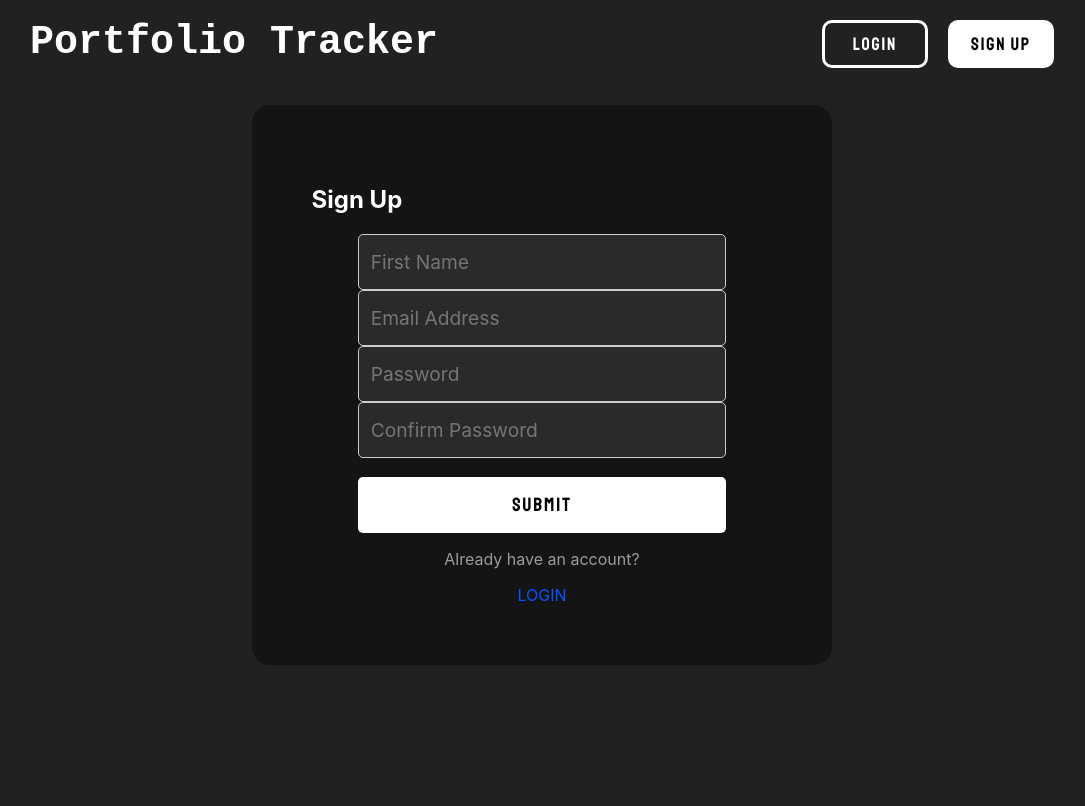
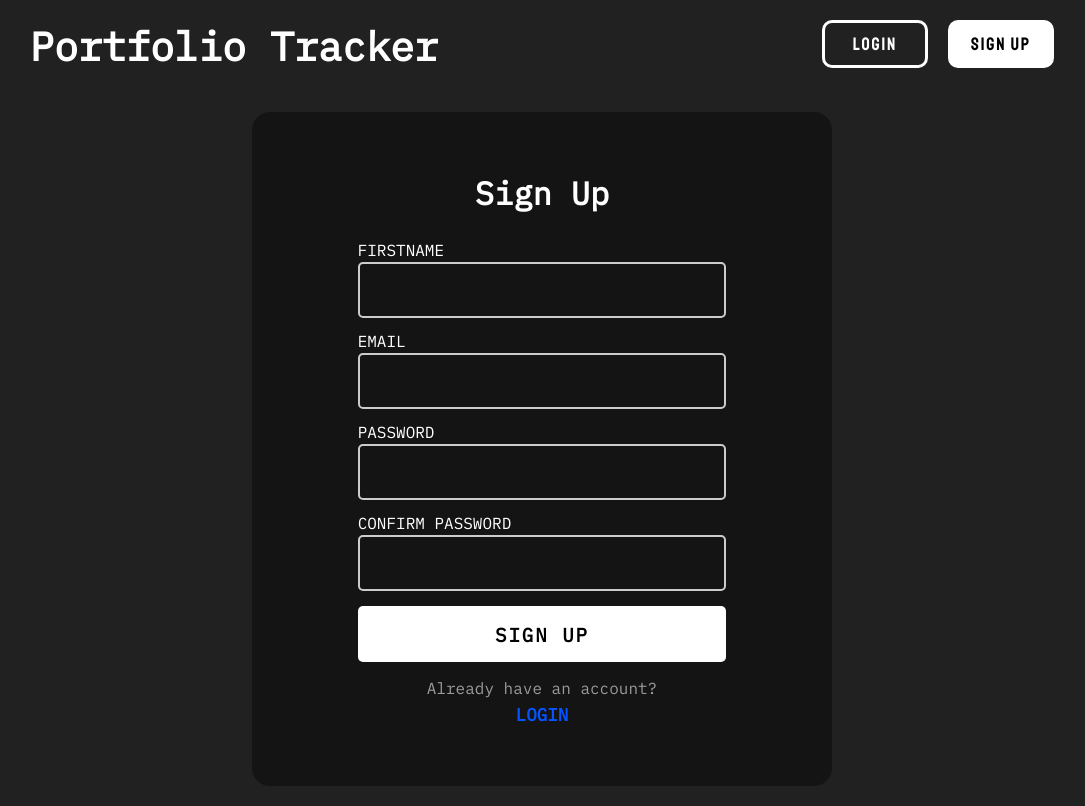
Before and after one commit to JonoMitter/portfolio-tracker, a React (Create React App) app in the folder frontend/: page /signup in a window 1280 px wide. Shown: the whole page, without its empty margins (98-1183 px from the left). Built offline with nearby package versions, Linux system fonts and the light colour scheme; no server answers.

Commit message:
login and signup form styling in place for validation errors

```diff
--- a/frontend/src/pages/SignUp.tsx
+++ b/frontend/src/pages/SignUp.tsx
@@ -45,22 +45,31 @@ const SignUp = () => {
   return (
     <section>
       <div className="form-outer">
-        <h1 className="form-title">Sign Up</h1>
+        <h1 className="form-heading">Sign Up</h1>
+        <br></br>
+
         <form className="form" onSubmit={submit}>
+          <label htmlFor="">FIRSTNAME</label>
+          <input className="input" name="name" required
+            onChange={e => setName(e.target.value)} />
+          <p className="form-error"></p>
 
-          <input className="input" placeholder="First Name" required
-            onChange={e => setName(e.target.value)} /><br />
+          <label htmlFor="email">EMAIL</label>
+          <input type="email" className="input" name="email" required
+            onChange={e => setEmail(e.target.value)} />
+          <p className="form-error"></p>
 
-          <input type="email" className="input" placeholder="Email Address" required
-            onChange={e => setEmail(e.target.value)} /><br />
+          <label htmlFor="password">PASSWORD</label>
+          <input type="password" className="input input-password" name="password" required
+            onChange={e => setPassword(e.target.value)} />
+          <p className="form-error"></p>
 
-          <input type="password" className="input" placeholder="Password" required
-            onChange={e => setPassword(e.target.value)} /><br />
+          <label htmlFor="passwordConfirm">CONFIRM PASSWORD</label>
+          <input type="password" className="input input-password" name="passwordConfirm" required
+            onChange={e => setPasswordConfirm(e.target.value)} />
+          <p className="form-error"></p>
 
-          <input type="password" className="input" placeholder="Confirm Password" required
-            onChange={e => setPasswordConfirm(e.target.value)} /><br />
-
-          <button type="submit" className="form-button" placeholder="Sign in">Submit</button>
+          <button type="submit" className="form-button">SIGN UP</button>
         </form>
 
         <p className="form-text">Already have an account?</p>
--- a/frontend/src/pages/components/LoginForm.tsx
+++ b/frontend/src/pages/components/LoginForm.tsx
@@ -42,32 +42,34 @@ const LoginForm = (props: { setUser: (user: GetUserResponse) => void }) => {
       <h2 className="form-subheading">Please login to access your Portfolio</h2>
       <br></br>
       <form className="form" onSubmit={submitForm}>
+
+        {/* add input-containers around label and input */}
+        {/* move margin from form-error class */}
         <label htmlFor="email">EMAIL</label>
         <input
-          className="input"
+          className="input input-error"
           type="email"
           name="email"
-          placeholder="Email"
           onChange={e => setEmail(e.target.value)}
           required
         />
-        <p className="form-error email-error">Cannot find user with this email</p>
+        <p id="email-error" className="form-error">Cannot find a user with this email</p>
 
         <label htmlFor="password">PASSWORD</label>
         <input
-          className="input  input-password"
+          className="input input-password"
           type="password"
           name="password"
-          placeholder="Password"
           onChange={e => setPassword(e.target.value)}
           required
         />
         <div className="grid-two-cols">
-          <p className="form-error">Incorrect password</p>
-          <p className="form-forgot password-error">Forgot password?</p>
+          <p id="password-error" className="form-error">Incorrect password</p>
+          {/* TODO */}
+          {/* <a className="form-forgot password-error">Forgot password?</a> */}
         </div>
 
-        <input type="submit" value="Login" className="form-button" />
+        <input type="submit" value="LOGIN" className="form-button" />
       </form>
 
       <div>
--- a/frontend/src/pages/styles/Form.scss
+++ b/frontend/src/pages/styles/Form.scss
@@ -1,9 +1,21 @@
-@import url('https://fonts.googleapis.com/css?family=Raleway:400,700');
+@import url('https://fonts.googleapis.com/css2?family=IBM+Plex+Mono&family=IBM+Plex+Sans&display=swap');
 
 // $primary: #11998e;
 // $secondary: #38ef7d;
 // $white: #fff;
 // $gray: #9b9b9b;
+
+section{
+  font-family: 'IBM Plex Mono', monospace;
+}
+
+.form-outer {
+  padding: 60px;
+  width: 45%;
+  margin: auto;
+  background-color: rgba(0, 0, 0, 0.4);
+  border-radius: 18px;
+}
 
 .form {
   margin: auto;
@@ -13,7 +25,7 @@
 .form-heading {
   text-align: center;
   color: white;
-  margin: 0;
+  margin: 0 0 0.2em 0;
   font-size: 2em;
 }
 
@@ -22,38 +34,46 @@
   color: white;
   margin: 0;
   font-weight: 400;
-  font-size: 1.2em;
+  font-size: 1.1em;
+
 }
 
 .input {
+  box-sizing: border-box;
   width: 100%;
+  min-height: 56px;
+  margin-top: 0.1em;
   padding: 12px;
+  border: 2px solid #ccc;
   border-radius: 5px;
-  border: 1px solid #ccc;
-  font-family: inherit;
-  background-color: rgb(43, 42, 42);
+  font-size: 1.2em;
+  background-color: rgba(0, 0, 0, 0);
   color: white;
-  font-size: 1.2em;
-  box-sizing: border-box;
-  min-height: 56px;
+}
+
+.input:focus {
+  background-color: #63a1ff0a;
+  border: 2px solid #63a1ff;
+  outline: none;
 }
 
 .form-button {
-  font-family: "Staatliches";
   display: block;
   text-decoration: none;
   font-size: 1.2em;
+  font-family: 'IBM Plex Mono', monospace;
   letter-spacing: 0.1em;
   width: 100%;
   border: none;
   outline: none;
   padding: 13px;
-  margin-top: 1em;
+  margin-top: 0.8em;
   border-radius: 5px;
   cursor: pointer;
   color: rgb(0, 0, 0);
   background-color: rgb(255, 255, 255);
   min-height: 56px;
+  font-weight: bold;
 }
 
 .form-button:hover {
@@ -61,46 +81,47 @@
   background-color: rgb(226, 226, 226);
 }
 
-.form-text{
+.form-text {
   text-align: center;
   color: rgb(155, 155, 155);
+  margin-bottom: 0.3em;
 }
 
-.form-link{
+.form-link {
   text-decoration: none;
   color: rgb(5, 84, 255);
   display: block;
   text-align: center;
+  font-size: 1.1em;
+  font-weight: bold;
 }
 
-.form-outer{
-  padding: 60px;
-  width: 45%;
-  margin:auto;
-  background-color: rgba(0, 0, 0, 0.40);
-  border-radius: 18px;
-}
-
-.form-forgot{
+.form-forgot {
   float: right;
   color: rgb(17, 123, 245);
   margin: 0 0 1em 0;
   text-align: right;
 }
 
-.form-error{
-  margin: 0 0 1em 0;
-  min-height: 1em;
-  color: #DE1A0E;
+.form-error {
+  margin: 0 0 0.8em 0;
+  // min-height: 1em;
+  color: #de1a0e;
   font-style: italic;
+  font-family: 'IBM Plex Sans', sans-serif;
 }
 
-.grid-two-cols{
+.grid-two-cols {
   display: grid;
-  grid-template-columns: 2fr 1fr;
+  grid-template-columns: 1fr 1fr;
 }
 
-.input-password{
+.input-password {
   letter-spacing: 0.125em;
   font-size: 1.4em;
 }
+
+.input-error {
+  border: solid 2px red;
+  background-color: rgba(255, 0, 0, 0.05);
+}
```
